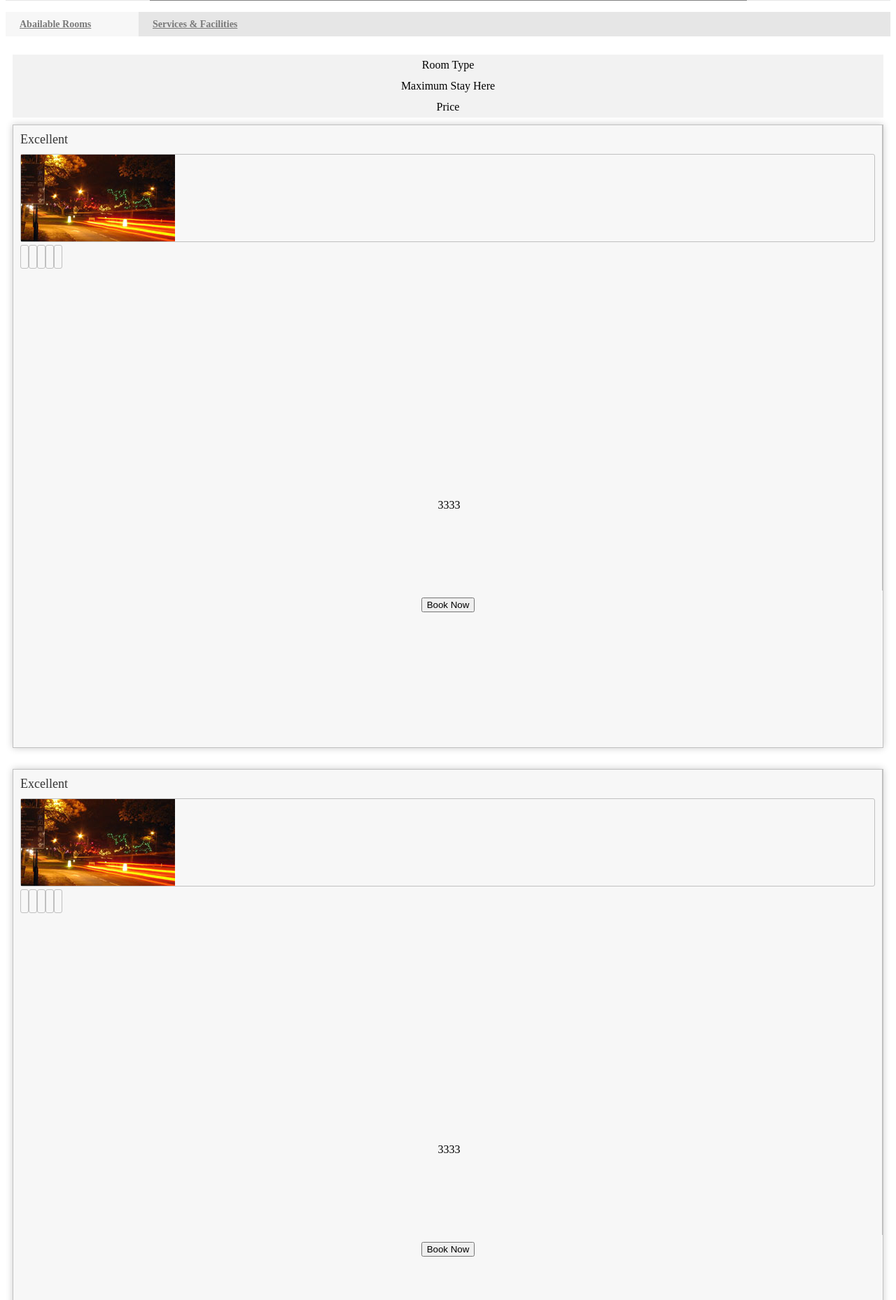
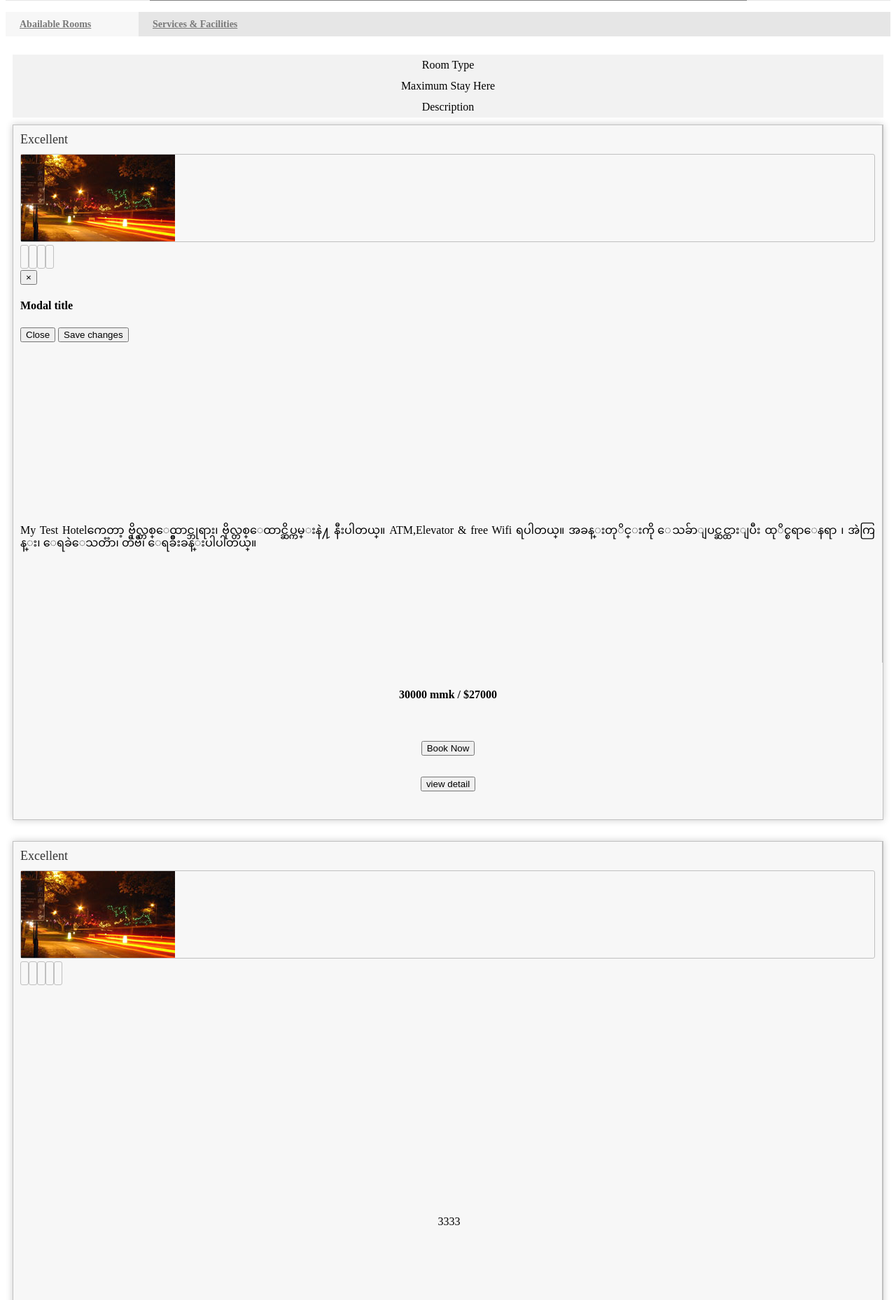
Before and after one commit to giverooms/giverooms, a CodeIgniter app: the page made by application/views/hotel_detail.php in a window 1280 px wide. Shown: the part 1520-3378 px from the top of the page at 70% size. Run offline with CodeIgniter, Linux system fonts and the light colour scheme.

Commit message:
some update

```diff
--- a/application/views/hotel_detail.php
+++ b/application/views/hotel_detail.php
@@ -179,7 +179,7 @@
                                     Maximum Stay Here
                                 </div>
                                 <div class="col-xs-4 col-sm-3 col-md-3 col-lg-3" style="padding: 0px;">
-                                    Price
+                                    Description
                                 </div>
                             </div>
 
@@ -194,8 +194,29 @@
                                         <span class="glyphicon glyphicon-film"></span>
                                         <span class="glyphicon glyphicon-phone-alt"></span>
                                         <span class="glyphicon glyphicon-signal"></span>
-                                        <span class="glyphicon glyphicon-plus" style="color: #f88e00;"></span>
+                                        <a id="4" title="Edit this item" class="launch-modal" href="#editexpenses"><span class="glyphicon glyphicon-plus" class="launch-model" style="color: #f88e00;"></span></a>
                                     </div>
+
+                                    <div class="modal fade" id="editexpenses" tabindex="-1" role="dialog" aria-labelledby="myModalLabel" aria-hidden="true">
+                                      <div class="modal-dialog">
+                                        <div class="modal-content">
+                                          <div class="modal-header">
+                                            <button type="button" class="close" data-dismiss="modal" aria-hidden="true">&times;</button>
+                                            <h4 class="modal-title" id="myModalLabel">Modal title</h4>
+                                          </div>
+                                          <div class="modal-body">
+
+
+
+                                          </div>
+                                          <div class="modal-footer">
+                                            <button type="button" class="btn btn-default" data-dismiss="modal">Close</button>
+                                            <button type="button" class="btn btn-primary">Save changes</button>
+                                          </div>
+                                        </div><!-- /.modal-content -->
+                                      </div><!-- /.modal-dialog -->
+                                    </div><!-- /.modal -->
+
                                </div>
 
                                 <div class="col-xs-3 col-sm-3 col-md-3 col-lg-3" id="info_box">
@@ -203,12 +224,14 @@
                                     <span class="fa fa-female"></span>
                                 </div>
 
-                                <div class="col-xs-3 col-sm-3 col-md-3 col-lg-3" id="info_box">
-                                    <span class="fa fa-usd" style="font-size: 16px;"></span>&nbsp;3333
+                                <div class="col-xs-3 col-sm-3 col-md-3 col-lg-3" id="info_box" style="line-height: 18px;">
+                                    <p style="text-align: justify;">My Test Hotelကေတာ့ ဗိုလ္တစ္ေထာင္ဘုရား၊ ဗိုလ္တစ္ေထာင္ဆိပ္ကမ္းနဲ႔ နီးပါတယ္။ ATM,Elevator & free Wifi ရပါတယ္။ အခန္းတုိင္းကို ေသခ်ာျပင္ဆင္ထားျပီး ထုိင္စရာေနရာ ၊ အဲကြန္း၊ ေရခဲေသတၱာ၊ တီဗီ၊ ေရခ်ိဳးခန္းပါပါတယ္။ </p>
                                 </div>
 
-                                <div class="col-xs-3 col-sm-3 col-md-3 col-lg-3" id="info_box">
-                                    <button class="btn btn-warning btn-lg">Book Now</button>
+                                <div class="col-xs-3 col-sm-3 col-md-3 col-lg-3" id="info_box" style="line-height: 30px;">
+                                    <h4>30000 mmk / $27000</h4><br/>
+                                    <button class="btn btn-warning btn-small">Book Now</button><br/><br/>
+                                    <button class="btn btn-info btn-small">view detail</button>
                                 </div>
 
                             </div>
@@ -402,6 +425,7 @@
 
   </div><!--/end container -->
 </div>
+
 <script>
     jQuery(document).ready(function() {
         jQuery('.tabs .tab-links a').on('click', function(e)  {
@@ -416,4 +440,18 @@
             e.preventDefault();
         });
     });
+
+    $(document).ready(function(){
+
+        $(".launch-modal").click(function(){
+
+            $("#editexpenses").modal({
+
+                keyboard: false
+
+            });
+
+        });
+
+    });
 </script>
```
Also changed, not shown: favicon.ico.
